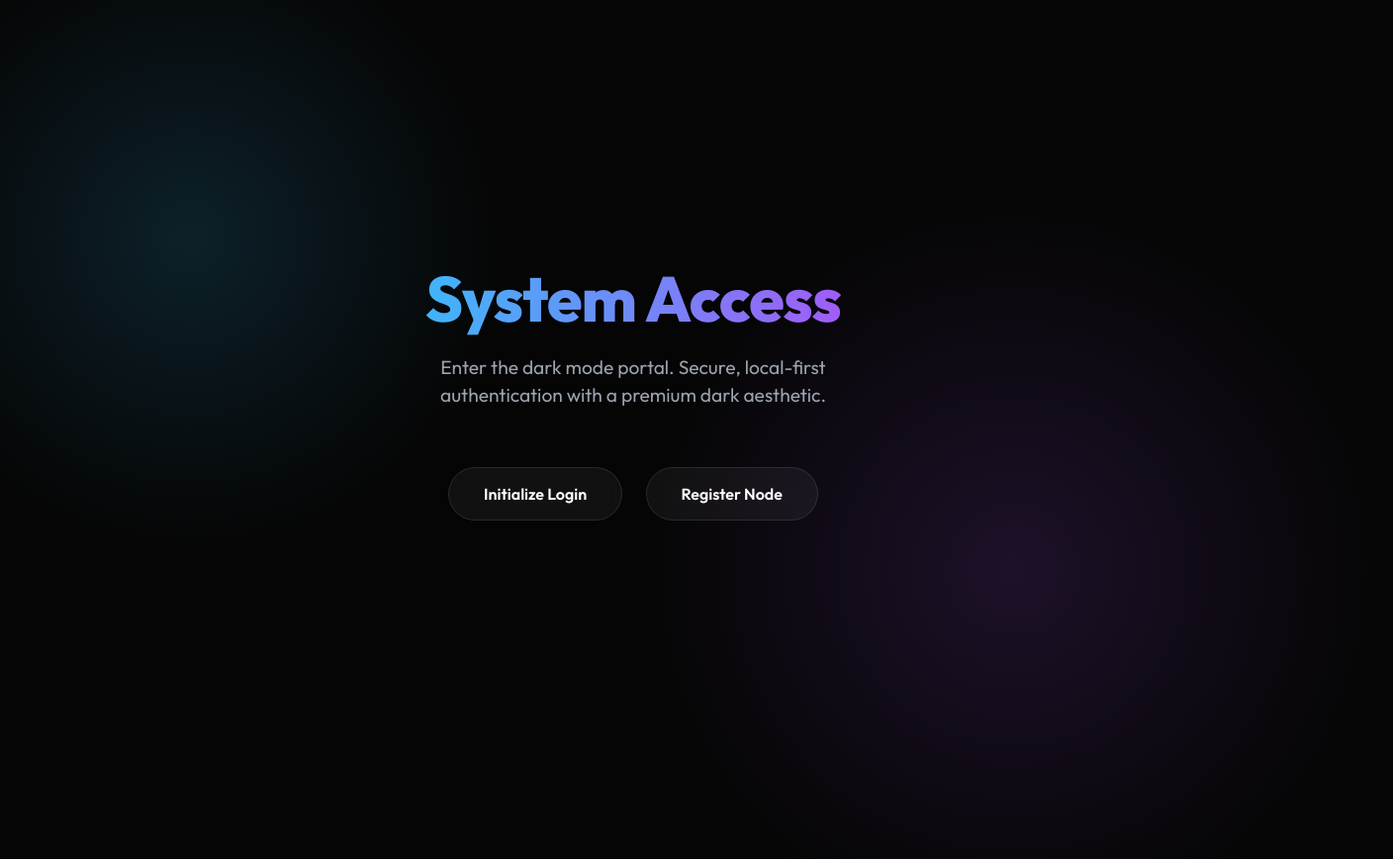
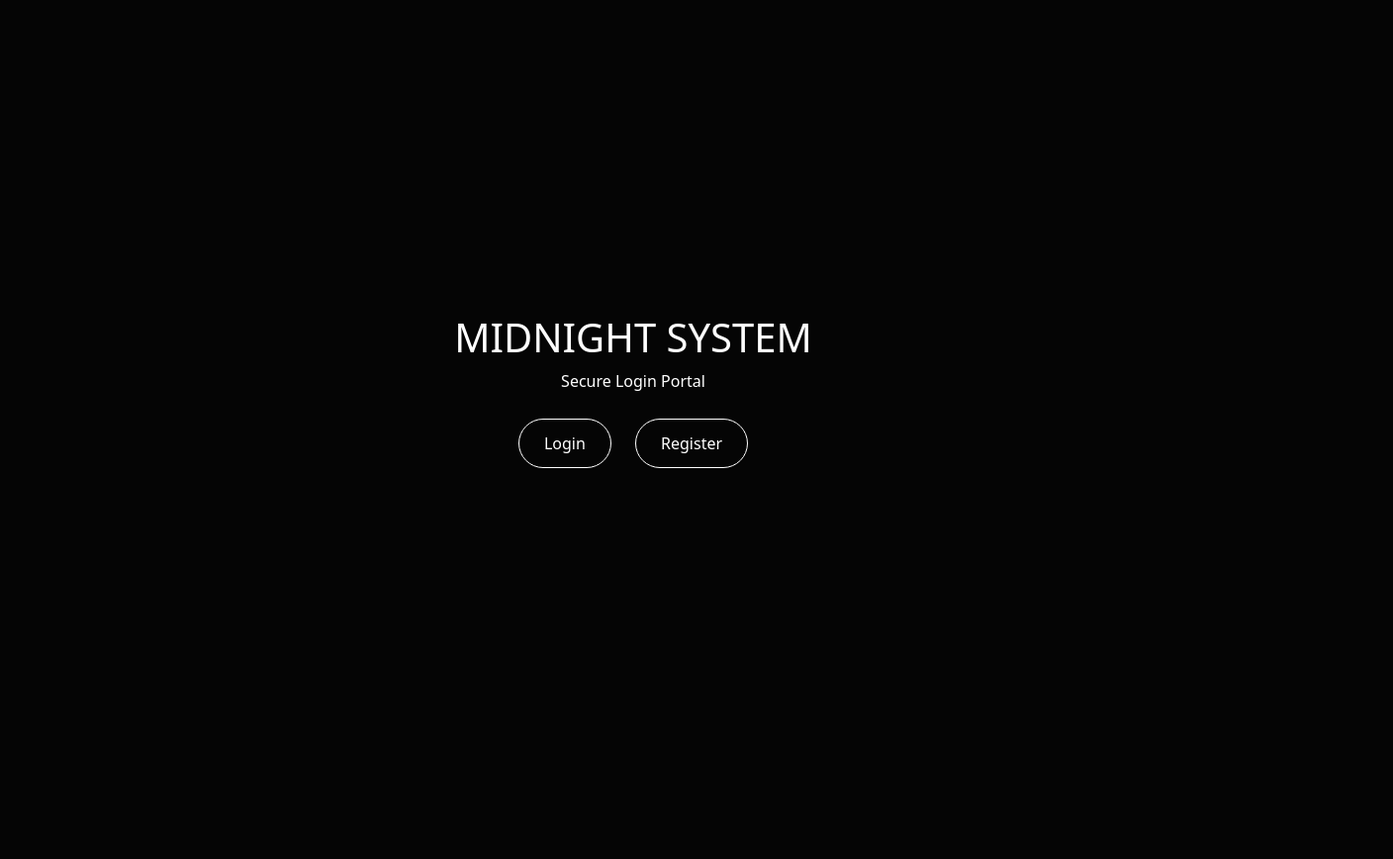
Before and after one commit to AizaUsman14/Aiza.github.io, a plain HTML site: page index.html in a window 1280 px wide. Shown: the whole page at 99% size, 1408 px wide, since content can reach past the window. After the commit the page ends 800 px from the top, so only its background shows below. Drawn offline with nearby package versions, Linux system fonts and the light colour scheme.

Commit message:
Update index.html

```diff
--- a/index.html
+++ b/index.html
@@ -4,49 +4,46 @@
 <meta charset="UTF-8">
 <meta name="viewport" content="width=device-width, initial-scale=1.0">
 <title>Welcome | Midnight</title>
+
 <link href="https://cdn.jsdelivr.net/npm/bootstrap@5.3.0/dist/css/bootstrap.min.css" rel="stylesheet">
-    <link href="https://fonts.googleapis.com/css2?family=Outfit:wght@300;400;600;800&display=swap" rel="stylesheet">
+
 <style>
 body {
-            font-family: 'Outfit', sans-serif;
-            background-color: #050505;
-            color: #ffffff;
-            height: 100vh; display: flex; align-items: center; justify-content: center; margin: 0;
-            overflow: hidden;
-            position: relative;
+    background: #050505;
+    color: white;
+    display: flex;
+    justify-content: center;
+    align-items: center;
+    height: 100vh;
 }
-        /* Glowing background blobs */
-        .glow-circle-1 { position: absolute; top: -10%; left: -10%; width: 50vw; height: 50vw; background: radial-gradient(circle, rgba(56,189,248,0.15) 0%, rgba(0,0,0,0) 70%); border-radius: 50%; z-index: -1; }
-        .glow-circle-2 { position: absolute; bottom: -20%; right: -10%; width: 60vw; height: 60vw; background: radial-gradient(circle, rgba(168,85,247,0.15) 0%, rgba(0,0,0,0) 70%); border-radius: 50%; z-index: -1; }
-
-        .hero-container { text-align: center; z-index: 10; padding: 2rem; }
-        .title { font-size: 4rem; font-weight: 800; letter-spacing: -1px; margin-bottom: 1rem; background: linear-gradient(to right, #38bdf8, #a855f7); -webkit-background-clip: text; -webkit-text-fill-color: transparent; }
-        .subtitle { color: #9ca3af; font-size: 1.2rem; margin-bottom: 3rem; max-width: 500px; margin-left: auto; margin-right: auto; }
-
-        .btn-neon {
-            background: rgba(255, 255, 255, 0.05); color: #fff; border: 1px solid rgba(255, 255, 255, 0.1);
-            padding: 14px 35px; border-radius: 30px; font-weight: 600; text-decoration: none;
-            transition: all 0.3s ease; display: inline-block; margin: 10px; backdrop-filter: blur(10px);
+.container {
+    text-align: center;
 }
-        .btn-neon:hover {
-            border-color: #38bdf8; box-shadow: 0 0 20px rgba(56, 189, 248, 0.4); transform: translateY(-3px); color: white;
+a {
+    display: inline-block;
+    margin: 10px;
+    padding: 12px 25px;
+    border: 1px solid white;
+    color: white;
+    text-decoration: none;
+    border-radius: 25px;
 }
-        .btn-neon-purple:hover {
-            border-color: #a855f7; box-shadow: 0 0 20px rgba(168, 85, 247, 0.4);
+a:hover {
+    background: white;
+    color: black;
 }
 </style>
 </head>
+
 <body>
-    <div class="glow-circle-1"></div>
-    <div class="glow-circle-2"></div>
 
-    <div class="hero-container">
-        <h1 class="title">System Access</h1>
-        <p class="subtitle">Enter the dark mode portal. Secure, local-first authentication with a premium dark aesthetic.</p>
-        <div>
-            <a href="login.html" class="btn-neon">Initialize Login</a>
-            <a href="register.html" class="btn-neon btn-neon-purple">Register Node</a>
+<div class="container">
+    <h1>MIDNIGHT SYSTEM</h1>
+    <p>Secure Login Portal</p>
+
+    <a href="login.html">Login</a>
+    <a href="register.html">Register</a>
 </div>
-    </div>
+
 </body>
 </html>
```
Lines whose indentation alone changed are shown as unchanged.
